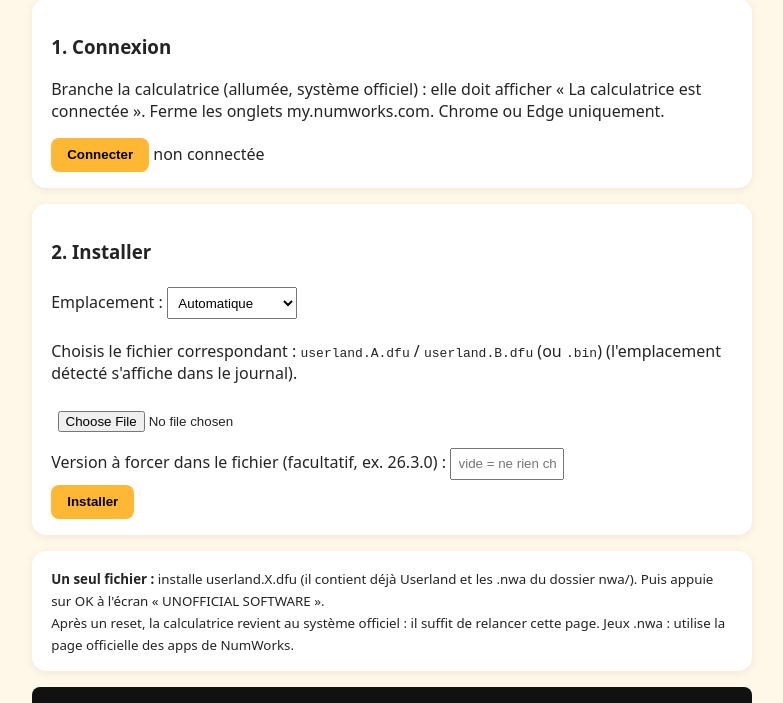
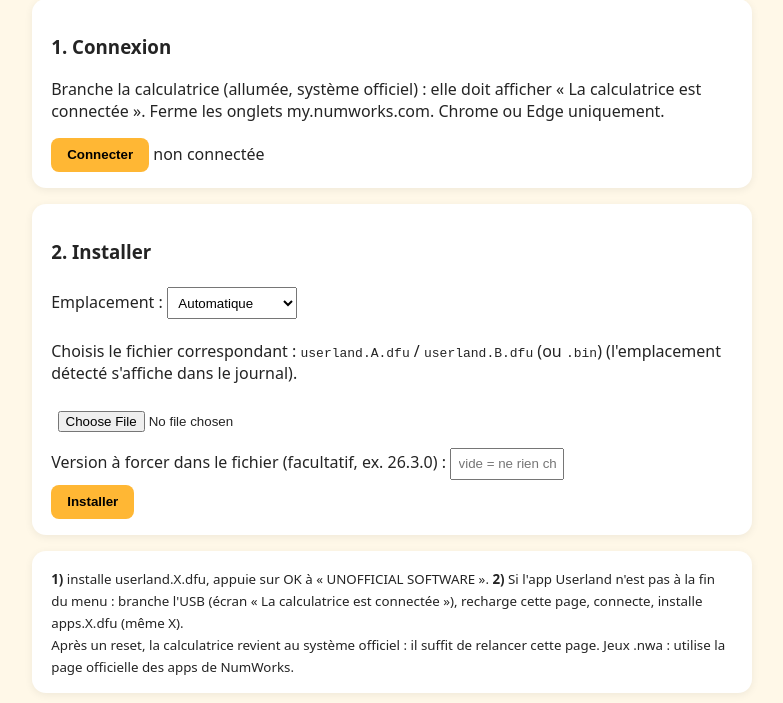
Before and after one commit to soldot50/numworks-userland, a plain HTML site: page web/index.html in a window 1280 px wide. Shown: the part 97-800 px from the top of the page, without its empty margins (248-1031 px from the left). Drawn offline with Linux system fonts and the light colour scheme.

Commit message:
index.html

```diff
--- a/web/index.html
+++ b/web/index.html
@@ -16,7 +16,7 @@ input,select{padding:.4rem;margin:.3rem 0}pre{background:#111;color:#8f8;padding
 <input type="file" id="dfu" accept=".dfu,.bin"><br>
 Version à forcer dans le fichier (facultatif, ex. 26.3.0) : <input id="forceV" size="10" placeholder="vide = ne rien changer"><br>
 <button id="flash">Installer</button></section>
-<section><small><b>Un seul fichier :</b> installe userland.X.dfu (il contient déjà Userland et les .nwa du dossier nwa/). Puis appuie sur OK à l'écran « UNOFFICIAL SOFTWARE ».<br>Après un reset, la calculatrice revient au système officiel : il suffit de relancer cette page. Jeux .nwa : utilise la page officielle des apps de NumWorks.</small></section>
+<section><small><b>1)</b> installe userland.X.dfu, appuie sur OK à « UNOFFICIAL SOFTWARE ». <b>2)</b> Si l'app Userland n'est pas à la fin du menu : branche l'USB (écran « La calculatrice est connectée »), recharge cette page, connecte, installe apps.X.dfu (même X).<br>Après un reset, la calculatrice revient au système officiel : il suffit de relancer cette page. Jeux .nwa : utilise la page officielle des apps de NumWorks.</small></section>
 <pre id="log"></pre>
 <script>
 const log=m=>{const l=document.getElementById('log');l.textContent+=m+"\n";l.scrollTop=l.scrollHeight};
```
